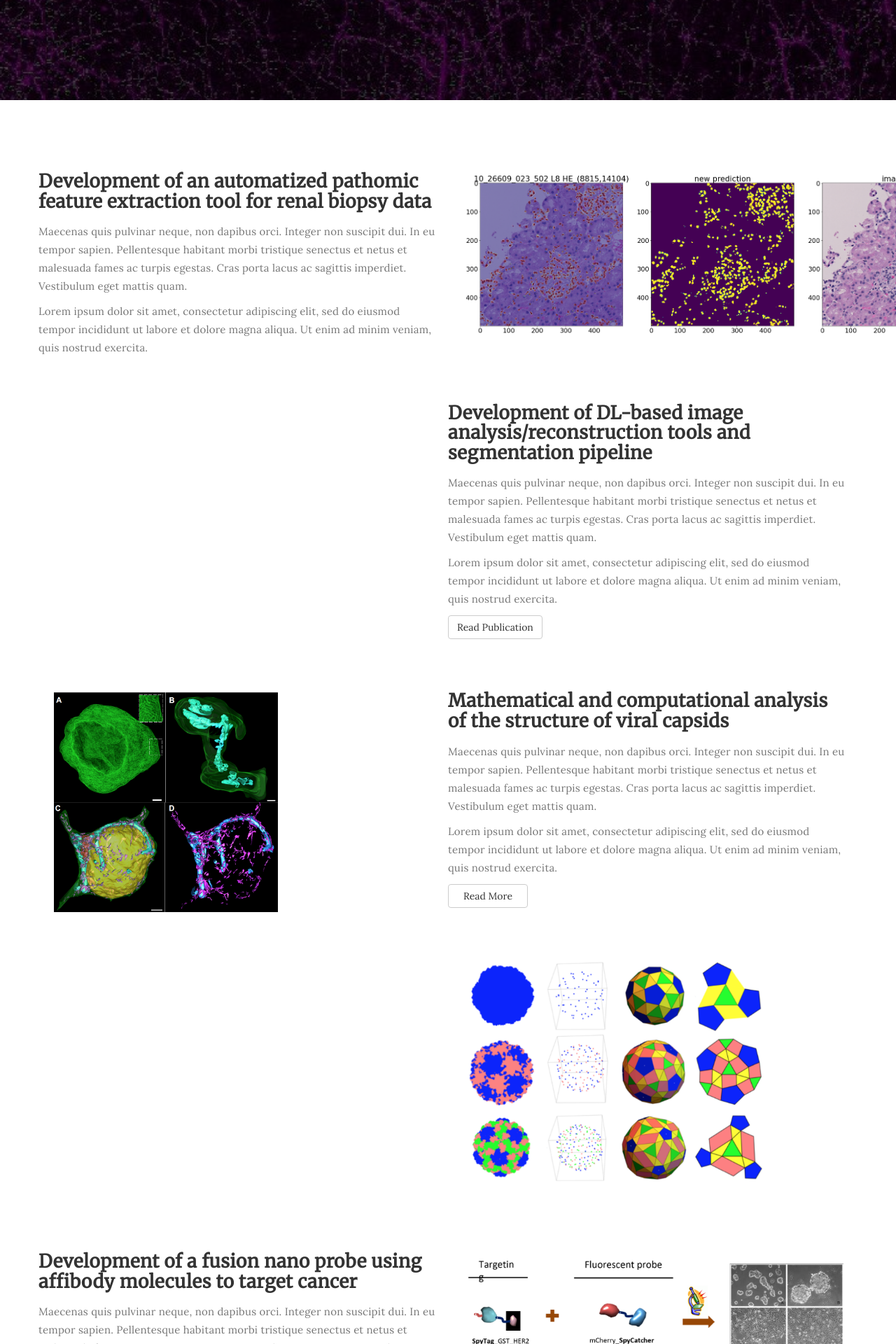
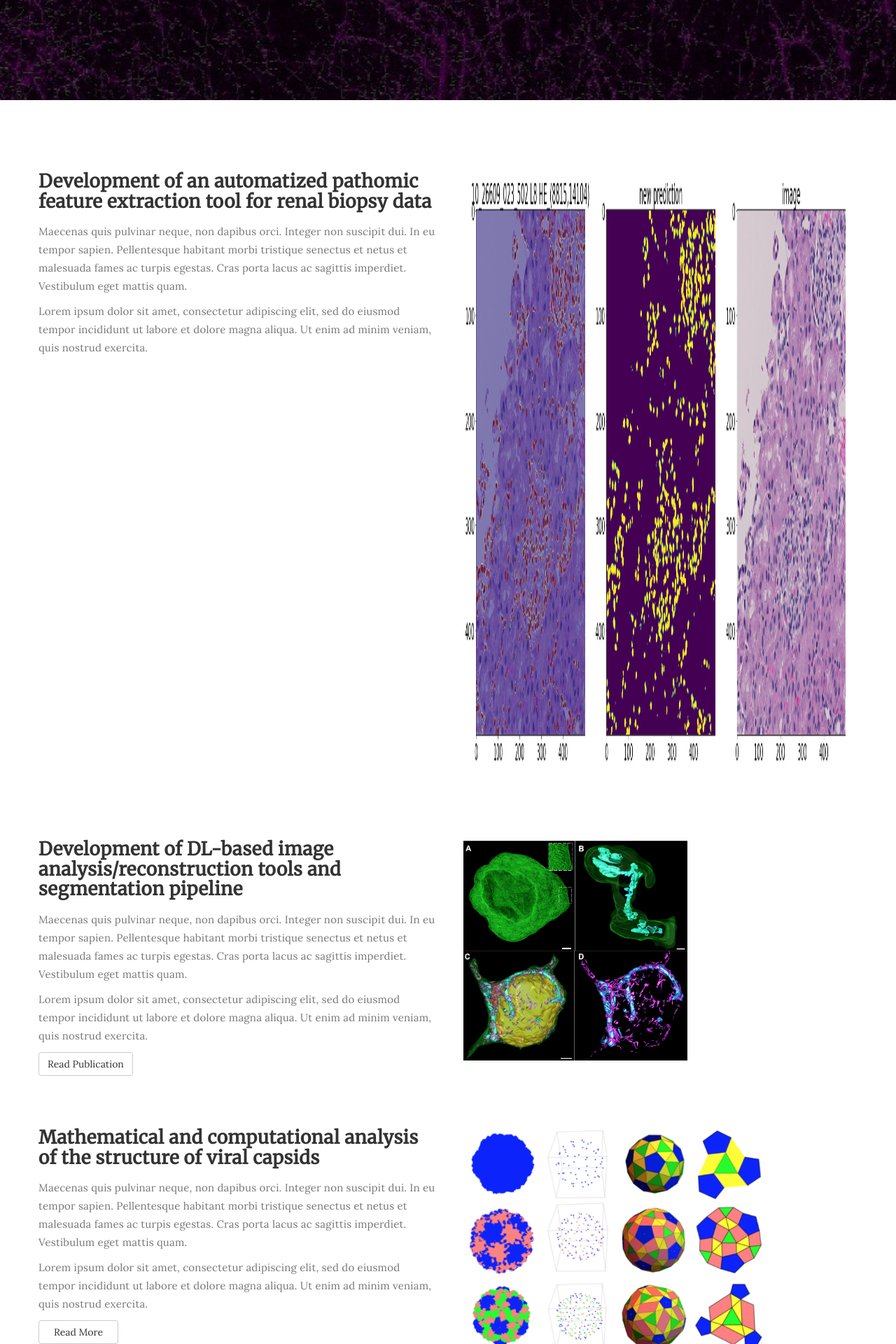
Before and after one commit to rpraka/JihyeonJe.com, a Jekyll site: the page about.html, which Jekyll copies as it is, in a window 1280 px wide. Shown: the part 529-2449 px from the top of the page at 70% size. Built offline with Jekyll 4.4.1, drawn with Linux system fonts in a browser that asks for light colours.

Commit message:
Update about.html

```diff
--- a/about.html
+++ b/about.html
@@ -89,7 +89,7 @@
                     </div>
 
                     <div class="col-md-6 col-sm-6">
-                         <img src="images/inflam.png" style="width: 130%; height: 200%"/>
+                         <img src="images/inflam.png" style="width: 100%; height: 100vh"/>
                     </div>
 
 
```
